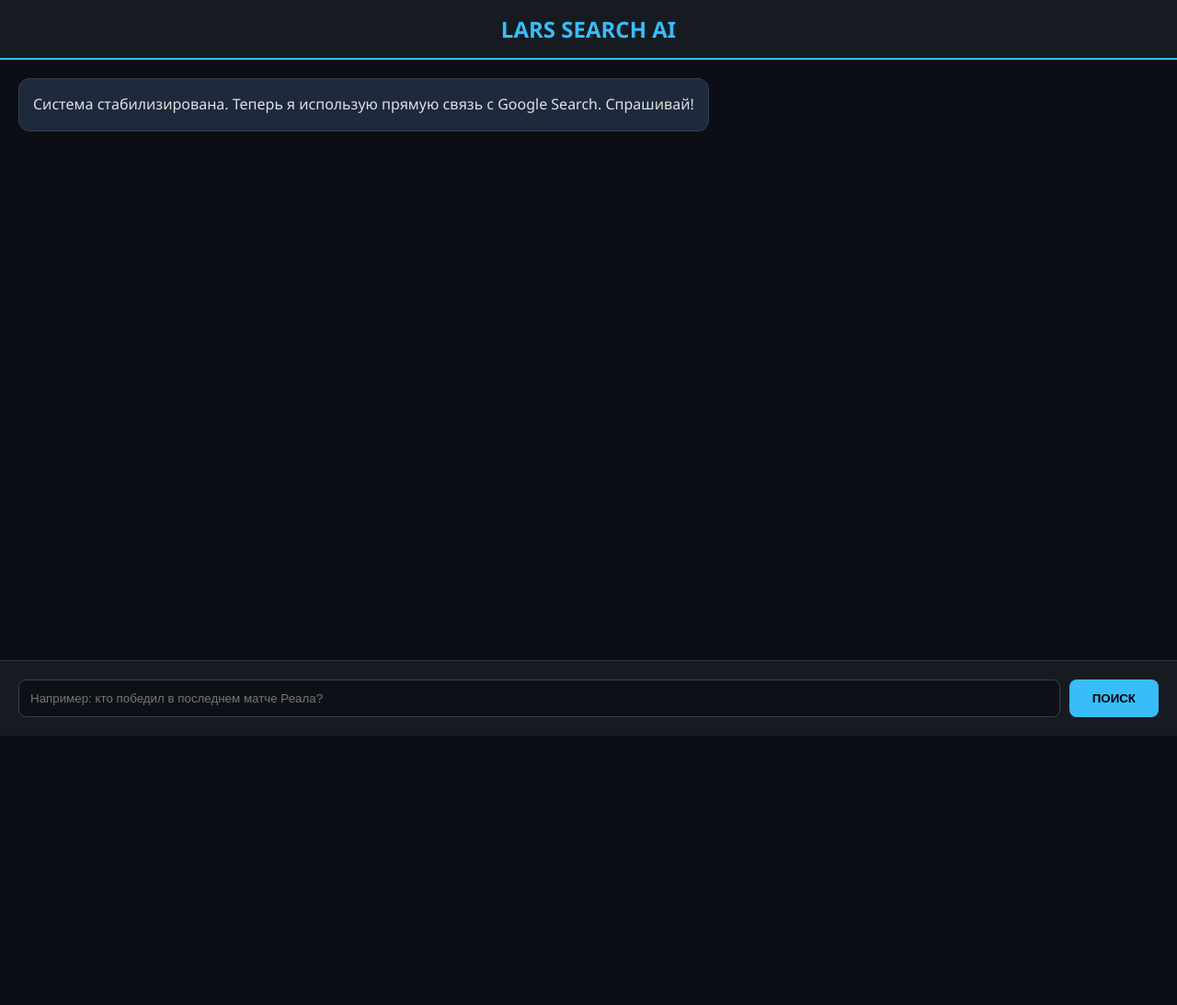
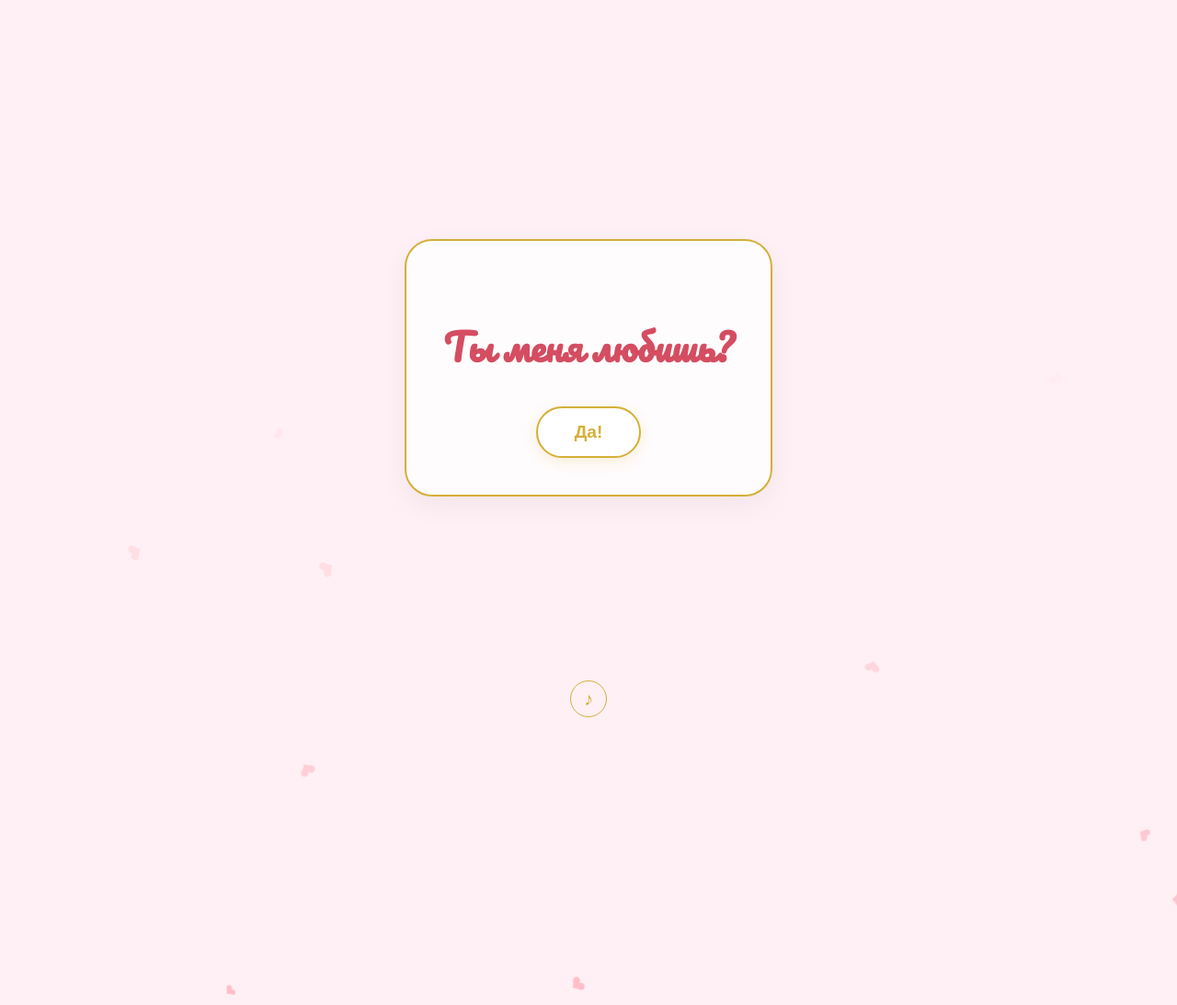
Before and after one commit to denis214INF/LarsAIR, a plain HTML site: page index.html in a window 1280 px wide. Shown: the top 1093 px of the page at 92% size. Before the commit the page ends 800 px from the top, so only its background shows below. Drawn offline with Linux system fonts and the light colour scheme.

Commit message:
Update index.html

```diff
--- a/index.html
+++ b/index.html
@@ -3,86 +3,270 @@
 <head>
     <meta charset="UTF-8">
     <meta name="viewport" content="width=device-width, initial-scale=1.0">
-    <title>Lars AI Search Engine</title>
+    <title>Для тебя ❤️</title>
+    <link href="https://fonts.googleapis.com/css2?family=Montserrat:wght@300;500&family=Pacifico&display=swap" rel="stylesheet">
     <style>
-        body { background: #0b0e14; color: #e1e1e1; font-family: 'Segoe UI', sans-serif; margin: 0; display: flex; flex-direction: column; height: 100vh; }
-        header { background: #161b22; padding: 15px; text-align: center; border-bottom: 2px solid #38bdf8; }
-        #chat { flex: 1; overflow-y: auto; padding: 20px; display: flex; flex-direction: column; gap: 15px; }
-        .msg { padding: 15px; border-radius: 12px; max-width: 85%; line-height: 1.6; font-size: 16px; }
-        .user { background: #38bdf8; color: #000; align-self: flex-end; }
-        .ai { background: #1e293b; align-self: flex-start; border: 1px solid #334155; white-space: pre-wrap; }
-        .input-area { padding: 20px; background: #161b22; display: flex; gap: 10px; border-top: 1px solid #30363d; }
-        input { flex: 1; padding: 12px; border-radius: 8px; border: 1px solid #334155; background: #0d1117; color: white; outline: none; }
-        button { background: #38bdf8; color: #000; border: none; padding: 10px 25px; border-radius: 8px; font-weight: bold; cursor: pointer; }
-        .source-badge { font-size: 10px; color: #38bdf8; border: 1px solid #38bdf8; padding: 2px 5px; border-radius: 3px; margin-top: 5px; display: inline-block; }
+        :root {
+            --pink-light: #fff0f5;
+            --pink-accent: #ffb6c1;
+            --gold: #d4af37;
+            --white: #ffffff;
+        }
+
+        * {
+            margin: 0;
+            padding: 0;
+            box-sizing: border-box;
+        }
+
+        body {
+            height: 100vh;
+            display: flex;
+            justify-content: center;
+            align-items: center;
+            background-color: var(--pink-light);
+            font-family: 'Montserrat', sans-serif;
+            overflow: hidden;
+            position: relative;
+        }
+
+        /* Анимация сердечек на фоне */
+        .heart-bg {
+            position: absolute;
+            color: var(--pink-accent);
+            opacity: 0.5;
+            font-size: 20px;
+            animation: float 6s linear infinite;
+            z-index: 0;
+            pointer-events: none;
+        }
+
+        @keyframes float {
+            0% { transform: translateY(100vh) rotate(0deg); opacity: 1; }
+            100% { transform: translateY(-10vh) rotate(360deg); opacity: 0; }
+        }
+
+        .container {
+            text-align: center;
+            z-index: 10;
+            background: rgba(255, 255, 255, 0.8);
+            padding: 40px;
+            border-radius: 30px;
+            box-shadow: 0 10px 30px rgba(0,0,0,0.05);
+            border: 2px solid var(--gold);
+            max-width: 90%;
+        }
+
+        h1 {
+            font-family: 'Pacifico', cursive;
+            color: #d44d61;
+            font-size: 2.5rem;
+            margin-bottom: 30px;
+            transition: opacity 0.5s ease;
+        }
+
+        .phrase {
+            height: 20px;
+            margin-bottom: 20px;
+            color: var(--gold);
+            font-weight: 500;
+            font-size: 0.9rem;
+        }
+
+        .btn-yes {
+            background-color: var(--white);
+            color: var(--gold);
+            border: 2px solid var(--gold);
+            padding: 15px 40px;
+            font-size: 1.2rem;
+            font-weight: bold;
+            border-radius: 50px;
+            cursor: pointer;
+            transition: all 0.3s ease;
+            box-shadow: 0 4px 15px rgba(212, 175, 55, 0.2);
+            position: relative;
+        }
+
+        .btn-yes:hover {
+            background-color: var(--gold);
+            color: var(--white);
+            transform: scale(1.05);
+        }
+
+        /* Музыкальный контроллер */
+        .music-ctrl {
+            position: fixed;
+            bottom: 20px;
+            left: 50%;
+            transform: translateX(-50%);
+            z-index: 100;
+        }
+
+        .music-btn {
+            background: none;
+            border: 1px solid var(--gold);
+            border-radius: 50%;
+            width: 40px;
+            height: 40px;
+            cursor: pointer;
+            color: var(--gold);
+            display: flex;
+            align-items: center;
+            justify-content: center;
+            font-size: 20px;
+            transition: 0.3s;
+        }
+
+        /* Конфетти частицы */
+        .confetti {
+            position: absolute;
+            width: 10px;
+            height: 10px;
+            background-color: var(--gold);
+            z-index: 100;
+        }
+
+        @media (max-width: 768px) {
+            h1 { font-size: 1.8rem; }
+            .btn-yes { position: static !important; }
+        }
     </style>
 </head>
 <body>
 
-<header><h2 style="margin:0; color: #38bdf8;">LARS SEARCH AI</h2></header>
-<div id="chat"><div class="msg ai">Система стабилизирована. Теперь я использую прямую связь с Google Search. Спрашивай!</div></div>
+    <div class="container" id="mainContainer">
+        <div class="phrase" id="phraseText"></div>
+        <h1 id="mainTitle">Ты меня любишь?</h1>
+        <button class="btn-yes" id="yesBtn">Да!</button>
+    </div>
 
-<div class="input-area">
-    <input type="text" id="query" placeholder="Например: кто победил в последнем матче Реала?">
-    <button id="btn" onclick="askAI()">ПОИСК</button>
-</div>
+    <div class="music-ctrl">
+        <button class="music-btn" id="musicToggle">♪</button>
+        <audio id="bgMusic" loop>
+            <source src="ССЫЛКА_НА_МУЗЫКУ.mp3" type="audio/mpeg">
+        </audio>
+    </div>
 
-<script>
-    const API_KEY = "AIzaSyD1UuJVaOc9hg9_f8nHL4s7m1i_KTg8V7s";
+    <script>
+        const yesBtn = document.getElementById('yesBtn');
+        const mainTitle = document.getElementById('mainTitle');
+        const phraseText = document.getElementById('phraseText');
+        const bgMusic = document.getElementById('bgMusic');
+        const musicToggle = document.getElementById('musicToggle');
 
-    async function askAI() {
-        const input = document.getElementById('query');
-        const btn = document.getElementById('btn');
-        const chat = document.getElementById('chat');
-        const text = input.value.trim();
-        if(!text) return;
+        let escapeCount = 0;
+        const maxEscapes = 10;
+        const phrases = [
+            "Ой, не поймаешь! 😋",
+            "Почти! 💖",
+            "Ну же, постарайся! ✨",
+            "Хи-хи, мимо! 🎀",
+            "Упс! Далеко я! 🌸",
+            "Кнопочка убегает... 🏃‍♀️",
+            "Лови её! 💝",
+            "Ещё чуть-чуть! 🍯",
+            "Уже близко! ⭐",
+            "Последняя попытка! 🔥"
+        ];
 
-        input.disabled = true;
-        btn.disabled = true;
-        appendMsg('user', text);
-        input.value = '';
+        // Проверка сохраненного прогресса
+        if (localStorage.getItem('isInLove') === 'true') {
+            showFinalState();
+        }
 
-        const aiDiv = appendMsg('ai', "Выхожу в интернет...");
+        function isMobile() {
+            return /Android|webOS|iPhone|iPad|iPod|BlackBerry|IEMobile|Opera Mini/i.test(navigator.userAgent) || window.innerWidth < 768;
+        }
 
-        try {
-            // ИСПОЛЬЗУЕМ ВЕРСИЮ v1 (самая стабильная) и модель gemini-1.5-flash
-            const url = `https://generativelanguage.googleapis.com/v1/models/gemini-1.5-flash:generateContent?key=${API_KEY}`;
+        function moveButton() {
+            if (isMobile() || escapeCount >= maxEscapes) return;
 
-            const response = await fetch(url, {
-                method: "POST",
-                headers: { "Content-Type": "application/json" },
-                body: JSON.stringify({
-                    contents: [{ parts: [{ text: text }] }],
-                    // Добавляем инструмент поиска Google Search
-                    tools: [{ google_search_retrieval: {} }]
-                })
-            });
+            const x = Math.random() * (window.innerWidth - yesBtn.offsetWidth - 50);
+            const y = Math.random() * (window.innerHeight - yesBtn.offsetHeight - 50);
 
-            const data = await response.json();
+            yesBtn.style.position = 'fixed';
+            yesBtn.style.left = x + 'px';
+            yesBtn.style.top = y + 'px';
 
-            if (data.candidates && data.candidates[0].content) {
-                const answer = data.candidates[0].content.parts[0].text;
-                aiDiv.innerText = answer;
-                aiDiv.innerHTML += `<br><span class="source-badge">Информация получена через Google Search Grounding</span>`;
+            phraseText.innerText = phrases[escapeCount];
+            escapeCount++;
+
+            if (escapeCount === maxEscapes) {
+                setTimeout(() => {
+                    phraseText.innerText = "Ладно, ладно, сдаюсь! 🥰";
+                }, 500);
+            }
+        }
+
+        yesBtn.addEventListener('mouseover', moveButton);
+        yesBtn.addEventListener('click', () => {
+            if (escapeCount >= maxEscapes || isMobile()) {
+                localStorage.setItem('isInLove', 'true');
+                showFinalState();
+                createConfetti();
+            }
+        });
+
+        function showFinalState() {
+            mainTitle.innerHTML = "Я тебя тоже люблю! ❤️";
+            yesBtn.style.display = 'none';
+            phraseText.style.display = 'none';
+            document.body.style.backgroundColor = '#fff';
+            document.querySelector('.container').style.border = '3px solid var(--pink-accent)';
+        }
+
+        // Создание фоновых сердечек
+        function createHeart() {
+            const heart = document.createElement('div');
+            heart.classList.add('heart-bg');
+            heart.innerHTML = '❤';
+            heart.style.left = Math.random() * 100 + 'vw';
+            heart.style.animationDuration = (Math.random() * 3 + 3) + 's';
+            heart.style.fontSize = (Math.random() * 10 + 15) + 'px';
+            document.body.appendChild(heart);
+
+            setTimeout(() => {
+                heart.remove();
+            }, 6000);
+        }
+        setInterval(createHeart, 400);
+
+        // Музыкальный плеер
+        let isPlaying = false;
+        musicToggle.addEventListener('click', () => {
+            if (isPlaying) {
+                bgMusic.pause();
+                musicToggle.innerText = '♪';
             } else {
-                aiDiv.innerText = "Ошибка сервера: " + (data.error?.message || "Неизвестный сбой");
+                bgMusic.play().catch(() => alert("!"));
+                musicToggle.innerText = '⏸';
             }
-        } catch (e) {
-            aiDiv.innerText = "Ошибка сети. Убедись, что VPN включен (США/Европа).";
-        } finally {
-            input.disabled = false;
-            btn.disabled = false;
-            chat.scrollTop = chat.scrollHeight;
+            isPlaying = !isPlaying;
+        });
+
+        // Эффект конфетти
+        function createConfetti() {
+            for (let i = 0; i < 100; i++) {
+                const conf = document.createElement('div');
+                conf.classList.add('confetti');
+                conf.style.left = Math.random() * 100 + 'vw';
+                conf.style.backgroundColor = i % 2 === 0 ? '#d4af37' : '#ffb6c1';
+                conf.style.top = '-10px';
+                conf.style.transform = `rotate(${Math.random() * 360}deg)`;
+                document.body.appendChild(conf);
+
+                const duration = Math.random() * 3 + 2;
+                conf.animate([
+                    { transform: `translateY(0) rotate(0deg)`, opacity: 1 },
+                    { transform: `translateY(100vh) rotate(${Math.random() * 720}deg)`, opacity: 0 }
+                ], {
+                    duration: duration * 1000,
+                    easing: 'ease-out'
+                });
+
+                setTimeout(() => conf.remove(), duration * 1000);
+            }
         }
-    }
-
-    function appendMsg(type, text) {
-        const d = document.createElement('div');
-        d.className = `msg ${type}`;
-        d.innerText = text;
-        document.getElementById('chat').appendChild(d);
-        return d;
-    }
-</script>
+    </script>
 </body>
 </html>
```
